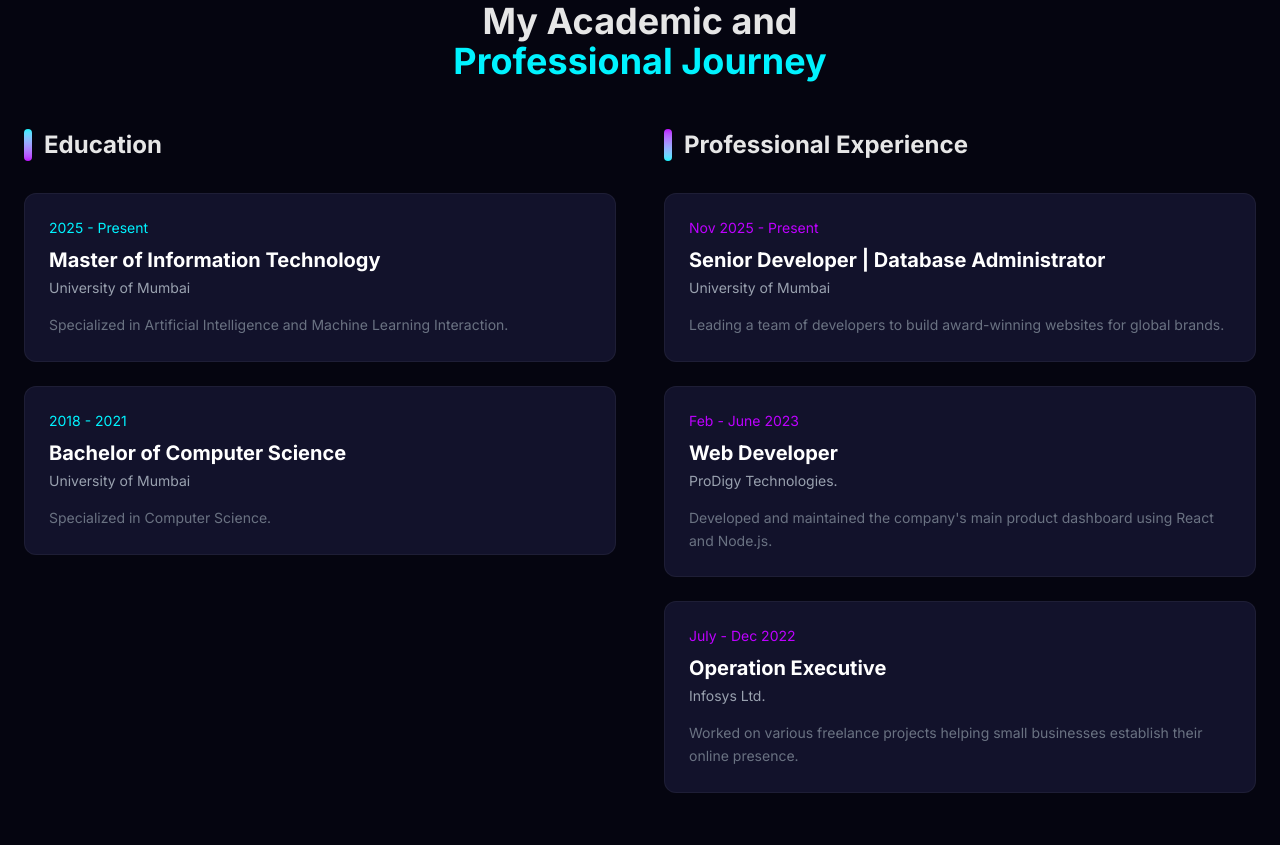
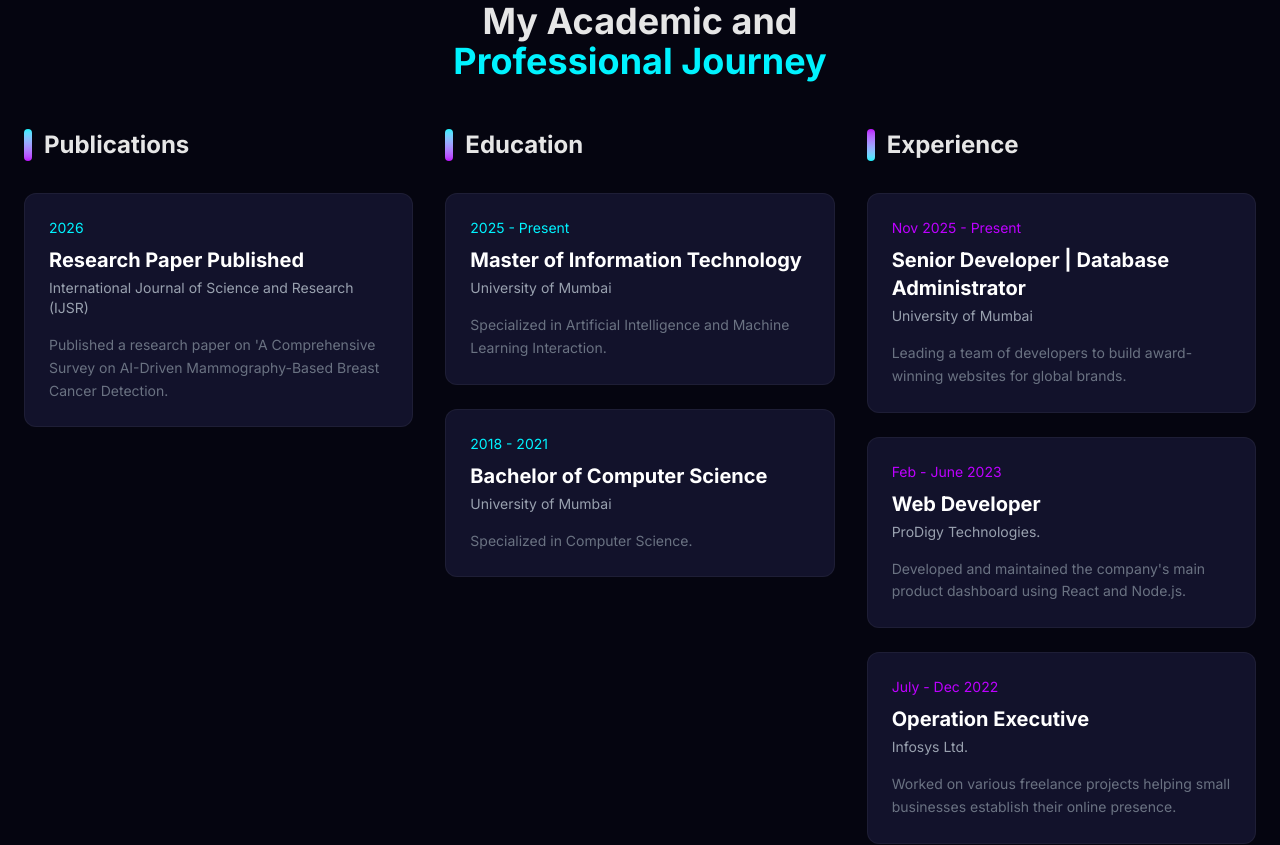
Before and after one commit to Swapnil27012000/resume, a Next.js app: page / in a window 1280 px wide. Shown: the part 1540-2385 px from the top of the page. Built offline with nearby package versions, Linux system fonts and the light colour scheme.

Commit message:
add publication

```diff
--- a/src/components/Journey.tsx
+++ b/src/components/Journey.tsx
@@ -56,6 +56,16 @@ const experienceData: JourneyItem[] = [
     }
 ];
 
+const publicationsData: JourneyItem[] = [
+    {
+        id: "1",
+        date: "2026",
+        title: "Research Paper Published",
+        subtitle: "International Journal of Science and Research (IJSR)",
+        description: "Published a research paper on 'A Comprehensive Survey on AI-Driven Mammography-Based Breast Cancer Detection."
+    }
+];
+
 export const Journey = () => {
     return (
         <section id="portfolio" className="py-20 bg-[#050510]">
@@ -65,7 +75,25 @@ export const Journey = () => {
                     <span className="text-[#00f3ff]">Professional Journey</span>
                 </h2>
 
-                <div className="grid grid-cols-1 md:grid-cols-2 gap-12">
+                <div className="grid grid-cols-1 md:grid-cols-2 lg:grid-cols-3 gap-8">
+
+                    {/* Publications Column */}
+                    <div>
+                        <h3 className="text-2xl font-bold mb-8 flex items-center gap-3">
+                            <span className="w-2 h-8 bg-gradient-to-b from-[#00f3ff] to-[#bd00ff] rounded-full block"></span>
+                            Publications
+                        </h3>
+                        <div className="space-y-6">
+                            {publicationsData.map((item) => (
+                                <Card key={item.id} className="group">
+                                    <span className="text-sm font-mono text-[#00f3ff] mb-2 block">{item.date}</span>
+                                    <h4 className="text-xl font-bold text-white mb-1 group-hover:text-[#00f3ff] transition-colors">{item.title}</h4>
+                                    <p className="text-gray-400 text-sm mb-4">{item.subtitle}</p>
+                                    <p className="text-gray-500 text-sm leading-relaxed">{item.description}</p>
+                                </Card>
+                            ))}
+                        </div>
+                    </div>
 
                     {/* Education Column */}
                     <div>
@@ -89,7 +117,7 @@ export const Journey = () => {
                     <div>
                         <h3 className="text-2xl font-bold mb-8 flex items-center gap-3">
                             <span className="w-2 h-8 bg-gradient-to-b from-[#bd00ff] to-[#00f3ff] rounded-full block"></span>
-                            Professional Experience
+                            Experience
                         </h3>
                         <div className="space-y-6">
                             {experienceData.map((item) => (
@@ -103,6 +131,8 @@ export const Journey = () => {
                         </div>
                     </div>
 
+
+
                 </div>
             </div>
         </section>
```
